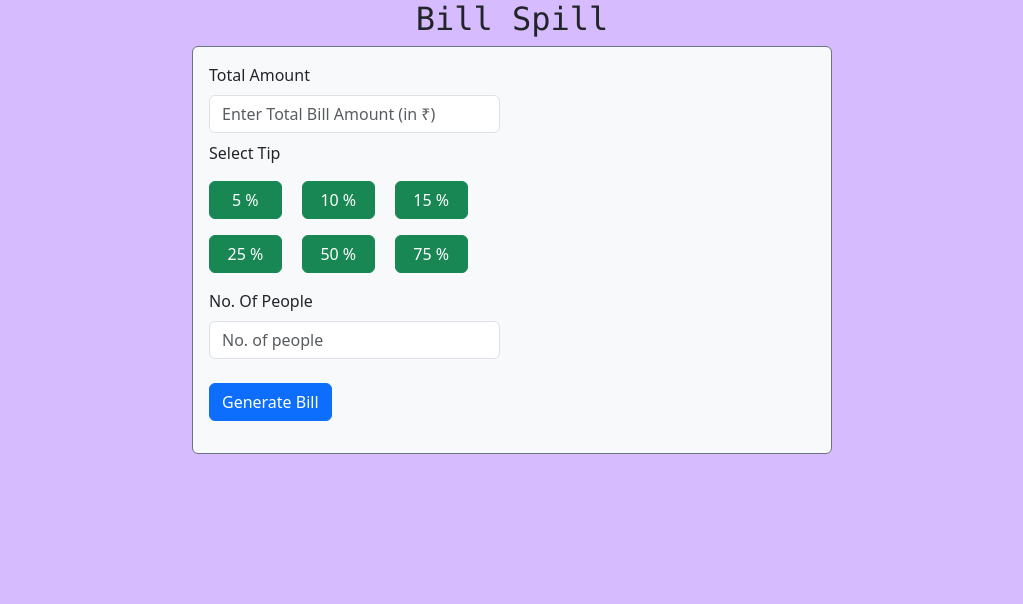
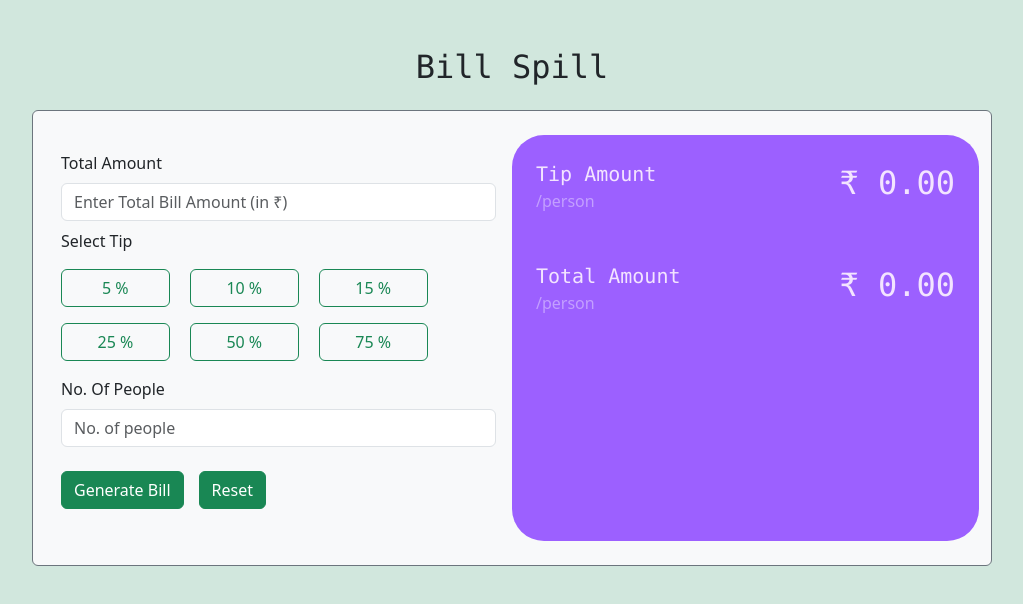
Before and after one commit to arbaaz1999/billSpill_assignment, a plain HTML site: page index.html in a window 1280 px wide. Shown: the whole page, without its empty margins (128-1151 px from the left). Drawn offline with nearby package versions, Linux system fonts and the light colour scheme.

Commit message:
assignment completed

```diff
--- a/index.html
+++ b/index.html
@@ -11,11 +11,13 @@
       crossorigin="anonymous"
     />
   </head>
-  <body style="background-color: #d6bcff">
-    <h2 class="font-monospace text-center">Bill Spill</h2>
-    <div class="w-50 p-3 mx-auto bg-light border rounded border-secondary">
+  <body class="bg-success-subtle">
+    <h2 class="font-monospace text-center mt-5">Bill Spill</h2>
+    <div
+      class="col-9 p-4 mx-auto my-4 bg-light border rounded border-secondary"
+    >
       <div class="row">
-        <div class="col-6">
+        <div class="col-lg-6 col-md-12 col-sm-12 p-3">
           <div class="mb-2">
             <label for="totalAmount" class="form-label">Total Amount</label>
             <input
@@ -28,6 +30,8 @@
               required
             />
           </div>
+
+          <!-- Radio Buttons to take input of Tip % Starts -->
           <div class="mb-2">
             <label class="form-label">Select Tip</label>
             <div class="mb-2">
@@ -39,9 +43,9 @@
                 id="tip5"
                 autocomplete="off"
               />
-              <label class="btn btn-success my-2 w-25 me-3" for="tip5"
-                >5 %</label
-              >
+              <label class="btn btn-outline-success my-2 w-25 me-3" for="tip5"
+                >5 %
+              </label>
               <input
                 value="10"
                 type="radio"
@@ -50,9 +54,9 @@
                 id="tip10"
                 autocomplete="off"
               />
-              <label class="btn btn-success my-2 w-25 me-3" for="tip10"
-                >10 %</label
-              >
+              <label class="btn btn-outline-success my-2 w-25 me-3" for="tip10"
+                >10 %
+              </label>
               <input
                 value="15"
                 type="radio"
@@ -61,9 +65,9 @@
                 id="tip15"
                 autocomplete="off"
               />
-              <label class="btn btn-success my-2 w-25 me-3" for="tip15"
-                >15 %</label
-              >
+              <label class="btn btn-outline-success my-2 w-25 me-3" for="tip15"
+                >15 %
+              </label>
               <input
                 value="25"
                 type="radio"
@@ -72,9 +76,9 @@
                 id="tip25"
                 autocomplete="off"
               />
-              <label class="btn btn-success my-2 w-25 me-3" for="tip25"
-                >25 %</label
-              >
+              <label class="btn btn-outline-success my-2 w-25 me-3" for="tip25"
+                >25 %
+              </label>
               <input
                 value="50"
                 type="radio"
@@ -83,9 +87,9 @@
                 id="tip50"
                 autocomplete="off"
               />
-              <label class="btn btn-success my-2 w-25 me-3" for="tip50"
-                >50 %</label
-              >
+              <label class="btn btn-outline-success my-2 w-25 me-3" for="tip50"
+                >50 %
+              </label>
               <input
                 value="75"
                 type="radio"
@@ -94,11 +98,13 @@
                 id="tip75"
                 autocomplete="off"
               />
-              <label class="btn btn-success my-2 w-25 me-3" for="tip75"
-                >75 %</label
-              >
+              <label class="btn btn-outline-success my-2 w-25 me-3" for="tip75"
+                >75 %
+              </label>
             </div>
           </div>
+          <!-- Radio Buttons to take input of Tip % Ends -->
+
           <div class="mb-2">
             <label for="noOfPeople" class="form-label">No. Of People</label>
             <input
@@ -115,21 +121,62 @@
             <button
               type="button"
               id="generateBill"
-              class="btn btn-primary rounded w-auto me-3"
+              class="btn btn-success rounded w-auto me-3"
             >
               Generate Bill
             </button>
             <button
               type="button"
               id="rstBtn"
-              class="btn btn-primary rounded w-auto"
-              style="display: none"
+              class="btn btn-success rounded w-auto"
             >
               Reset
             </button>
           </div>
         </div>
-        <div class="col-6"></div>
+
+        <!-- Calculation Result Part Starts -->
+        <div
+          class="col-lg-6 col-md-12 col-sm-12 rounded-5 p-4"
+          style="background-color: #9c60ff"
+        >
+          <div class="row mb-5">
+            <div class="col-lg-6">
+              <p class="m-0 font-monospace fs-5" style="color: #f3e4ff">
+                Tip Amount
+              </p>
+              <span style="color: #c39fff"> /person </span>
+            </div>
+            <div class="col-lg-6">
+              <p
+                class="m-0 text-end font-monospace fs-2"
+                style="color: #f3e4ff"
+                id="tipAmntPerPerson"
+              >
+                ₹ 0.00
+              </p>
+            </div>
+          </div>
+
+          <div class="row mt-5">
+            <div class="col-lg-6">
+              <p class="m-0 font-monospace fs-5" style="color: #f3e4ff">
+                Total Amount
+              </p>
+              <span style="color: #c39fff"> /person </span>
+            </div>
+            <div class="col-lg-6">
+              <p
+                class="m-0 text-end font-monospace fs-2"
+                style="color: #f3e4ff"
+                id="totalAmntPerPerson"
+              >
+                ₹ 0.00
+              </p>
+            </div>
+          </div>
+        </div>
+        <!-- Calculation Result Part Starts -->
       </div>
     </div>
 
--- a/script.js
+++ b/script.js
@@ -3,32 +3,46 @@ const noOfPeople = document.getElementById('noOfPeople')
 const tip = Array.from(document.getElementsByName('tip'))
 const generateBill = document.getElementById('generateBill')
 const rstBtn = document.getElementById('rstBtn')
-let finalTip;
+const tipAmntPerPerson = document.getElementById('tipAmntPerPerson')
+const totalAmntPerPerson = document.getElementById('totalAmntPerPerson')
+let finalTip;  // to store the tip percentage
+let tipPerPerson; // to store the tip amount applicable to per person
+let tipAmount; // to store the value of tip which converted from percentage to number
+let amountPerPerson; // to store the total amount per person after adding the splitted tip
+
+
 
 //<=======code to generate bill starts=======>
-
 generateBill.addEventListener('click', () => {
     for (let e of tip) {
         if (e.checked === true) {
-            finalTip = e.value
+            finalTip = e.value;
         }
     }
-    console.log(totalAmount.value, finalTip, noOfPeople.value)
+
+    tipAmount = (finalTip / 100) * amount.value;
+    tipPerPerson = (Number(tipAmount) / Number(noOfPeople.value)).toFixed(2);
+    amountPerPerson = ((Number(tipAmount) + Number(amount.value)) / Number(noOfPeople.value)).toFixed(2);
+
+    tipAmntPerPerson.innerText = '₹ ' + tipPerPerson;
+    totalAmntPerPerson.innerText = '₹ ' + amountPerPerson
+
     if (rstBtn.style.display === 'none') {
         rstBtn.style.display = 'inline'
     } else {
         rstBtn.style.display = 'none'
     }
 })
-
 //<=======code to generate bill ends=======>
 
+
+
 // <======= code to reset calculation form starts=======>
-
 rstBtn.addEventListener('click', () => {
     amount.value = '';
     noOfPeople.value = '';
     document.querySelector('input[name="tip"]:checked').checked = false;
+    tipAmntPerPerson.innerText = '₹ 0.00';
+    totalAmntPerPerson.innerText = '₹ 0.00';
 })
-
 // <======= code to reset calculation form ends=======>
```
